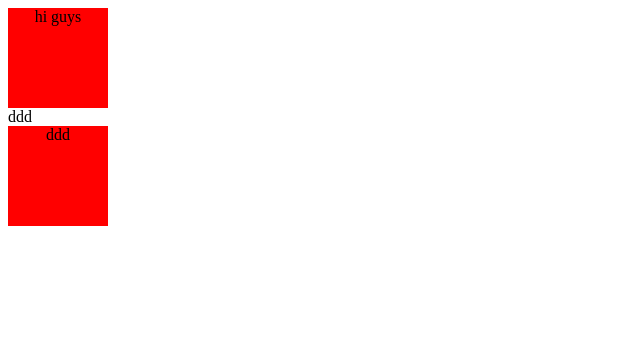
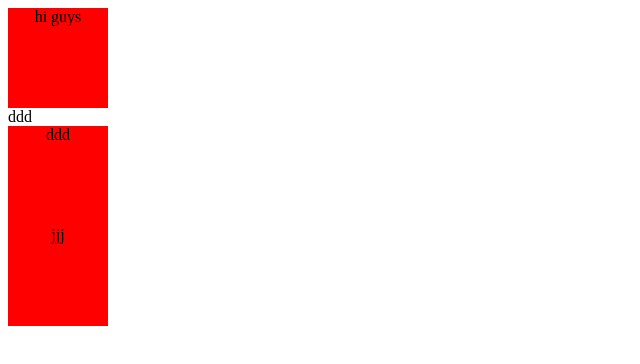
Before and after one commit to itachiarab/cit-cours, a plain HTML site: page front-end/index.html in a window 1280 px wide. Shown: the whole page, without its empty margins (0-640 px from the left). Drawn offline with Linux system fonts and the light colour scheme.

Commit message:
do i need to add a message always

```diff
--- a/front-end/index.html
+++ b/front-end/index.html
@@ -8,5 +8,8 @@
         <div>hi guys</div>
         <span>ddd</span>
         <div>ddd</div>
+        <div>
+            <div>jjj</div>
+        </div>
     </body>
 </html>
```
